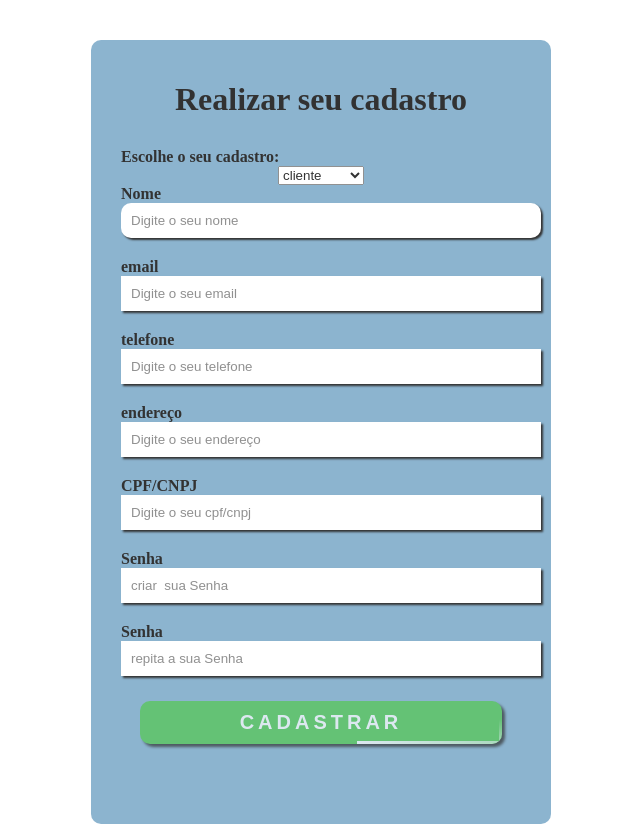
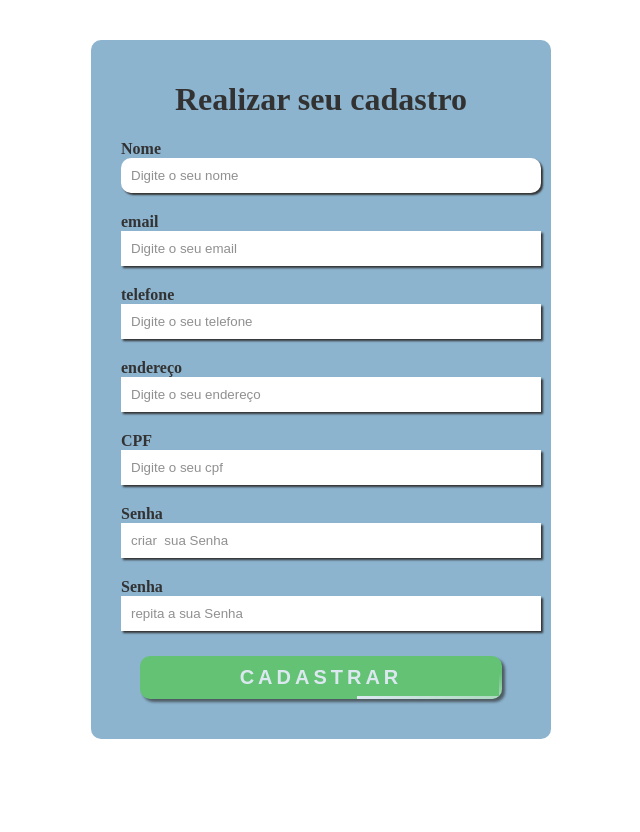
Before and after one commit to sarahandre96/connect-food, a PHP site: page /frontend/registrar.html in a window 1280 px wide. Shown: the whole page, without its empty margins (319-959 px from the left). After the commit the page ends 739 px from the top, so only its background shows below. Run offline with PHP 8.4, Linux system fonts and the light colour scheme.

Commit message:
nova versão

```diff
--- a/frontend/registrar.html
+++ b/registrar.html
@@ -13,15 +13,7 @@
         Realizar seu cadastro
         </h1>
 
-        <form id="login" method="post" action="">
 
-            <label for="tipoLogin">Escolhe o seu cadastro:</label>
-
-            <select id="tipoLogin">
-              <option value="cliente">cliente</option>
-              <option value="fornecedor">fornecedor</option>
-
-            </select>
 
             <label for="nomes">Nome</label>
             <input type="text" name="nomes"  id="nomes"  placeholder="Digite o seu nome" required>
@@ -31,8 +23,8 @@
             <input type="tel" name="telefone"  id="tele" placeholder="Digite o seu telefone" required>
             <label for="nomes">endereço</label>
             <input type="text" name="endereco"  id="endereco" placeholder="Digite o seu endereço" required>
-            <label for="nomes">CPF/CNPJ</label>
-            <input type="text" name="cpf/cnpj"  id="cpf/cnpj" placeholder="Digite o seu cpf/cnpj" required>
+            <label for="nomes">CPF</label>
+            <input type="text" name="cpf/cnpj"  id="cpf" placeholder="Digite o seu cpf" required>
             <label for="nomes">Senha</label>
             <input type="password" name="Senha"  id="Senha" placeholder="criar  sua Senha" required>
             <label for="nomes">Senha</label>
```
Also changed, not shown: registrar.php (renamed from backend/registrar.php, +0 -14 lines), index.php (renamed from frontend/index.html), login.php (renamed from backend/login.php), style.css (renamed from frontend/style.css).
